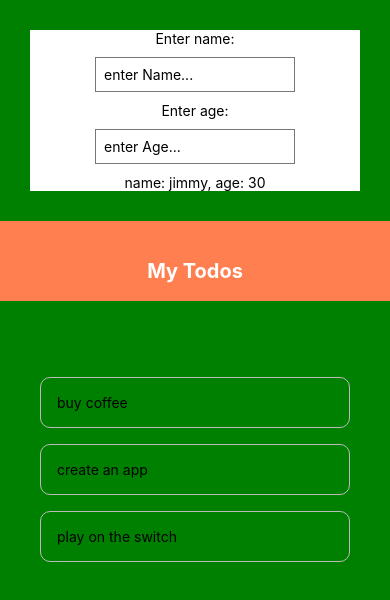
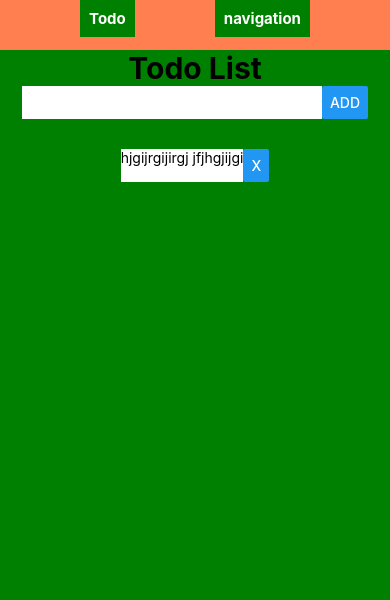
Before and after one commit to jimmy0705/react-native-practice-project-1, a React Native app: screen / in a window 390 px wide. Shown: the top 600 px of the page. Built offline with nearby package versions, Linux system fonts and the light colour scheme.

Commit message:
todo basic sceleton domne

```diff
--- a/App.js
+++ b/App.js
@@ -7,98 +7,26 @@
  */
 
 import React,{useState} from 'react';
-import { Button, StyleSheet, Text, View ,TextInput,FlatList} from 'react-native';
+import { Button, StyleSheet, Text, View ,TextInput} from 'react-native';
 
-import FixedDimensionsBasics from './src/StylePrctc'
-import Btn from './src/Btn'
-import Scroll from './src/ScrlView'
-import Header from './src/Header'
-import TodoItem from './src/TodoItem'
+// import FixedDimensionsBasics from './src/StylePrctc'
+// // import Btn from './src/Btn'
+// // import Scroll from './src/ScrlView'
+  import Header from './src/Header'
+  import TodoItem from './src/TodoItem'
 
 export default function App() {
 
-  const [name , setName] = useState("jimmy")
-  const [show , setShow] = useState(false)
-  const [age, setAge] = useState('30');
 
-  // const people=[
-  //   { name: 'shaun', id: '1' },
-  //   { name: 'yoshi', id: '2' },
-  //   { name: 'mario', id: '3' },
-  //   { name: 'luigi', id: '4' },
-  //   { name: 'peach', id: '5' },
-  //   { name: 'toad', id: '6' },
-  //   { name: 'bowser', id: '7' },
-  //   { name: 'bowser', id: '8' },
-  // ]
-
-  const [todos, setTodos] = useState([
-    { text: 'buy coffee', key: '1' },
-    { text: 'create an app', key: '2' },
-    { text: 'play on the switch', key: '3' }
-  ]);
-
-
-  const pressHandler = (key) => {
-    setTodos(prevTodos => {
-      return prevTodos.filter(todo => todo.key != key);
-    });
-  };
-
-  function clickHandler(){
-    setName("Juned")
-  }
-
-  function showHandler(){
-    setShow(!show)
-  }
 
 
   return (
     <View style={styles.mainContainer}>
+      <Header/>
     <View style={styles.container}>
-       {/* <Button title="show/hide fixed height" onPress={showHandler}/>
-     {show ?  <FixedDimensionsBasics/> : <Text></Text>}
-  <Text style={{color:"black",fontSize:30,marginTop:20}}>my name is {name}</Text>
-      <Btn setName={setName}/>
-      <Button title="update state" onPress={clickHandler}/> */}
+     <TodoItem/>
 
-      <Text>Enter name:</Text>
-      <TextInput
-        placeholder='enter Name...'
-        style={styles.input}
-        onChangeText={(value) => setName(value)} />
-
-      <Text>Enter age:</Text>
-      <TextInput
-        placeholder='enter Age...'
-        style={styles.input}
-        onChangeText={(value) => setAge(value)} />
-
-      <Text style={styles.result}>name: {name}, age: {age}</Text>
-
-
-
-    </View>
-    {/* scroll view practice */}
-    {/* <Scroll people={people}/> */}
-
-
-
-{/* todo list fgoesfrom here */}
-
-<Header />
-      <View style={styles.content}>
-        {/* add todo form */}
-        <View style={styles.list}>
-          <FlatList
-            data={todos}
-            renderItem={({ item }) => (
-              <TodoItem item={item} pressHandler={pressHandler} />
-            )}
-          />
-        </View>
-      </View>
+  </View>
 
 </View>
   );
@@ -107,42 +35,19 @@ export default function App() {
 const styles = StyleSheet.create({
   mainContainer:{
     flex:1,
-    backgroundColor:"green"
+    backgroundColor:"green",
+   // flexDirection:"row"
   },
   container: {
-    display:"flex",
-    justifyContent:"center",
-    alignItems:"center",
+    // display:"flex",
+    // justifyContent:"center",
+    // alignItems:"center",
 
-    backgroundColor: '#fff',
-    margin: 30
+    // backgroundColor: '#fff',
+    // margin: 30
 
 
 
   },
-  content: {
-    padding: 40,
-  },
-  list: {
-    marginTop: 20,
-  },
-  bigBlue: {
-    color: 'blue',
-    fontWeight: 'bold',
-    fontSize: 30,
-  },
-   input: {
-    borderWidth: 1,
-    borderColor: '#777',
-    padding: 8,
-    margin: 10,
-    width: 200,
-  },
-  item: {
-    flex: 1,
-    marginTop: 24,
-    padding: 30,
-    backgroundColor: 'pink',
-    fontSize: 24,
-  },
+
 });
--- /dev/null
+++ b/src/CreateTodo.js
@@ -0,0 +1,43 @@
+
+import React,{useState} from 'react';
+import { Button, StyleSheet, Text, View ,TextInput} from 'react-native';
+
+
+
+export default function CreatTodo() {
+
+    const [text, setText] = useState('');
+
+    function  onPressButton() {
+        alert('You tapped the  Add button!')
+      }
+
+
+  return (
+    <View style={styles.inputContainer}>
+        <TextInput style={styles.input} ></TextInput>
+        <Button
+            onPress={onPressButton}
+            title="Add"
+          />
+
+</View>
+  );
+}
+
+const styles = StyleSheet.create({
+  inputContainer:{
+    display:"flex",
+    flexDirection:"row",
+    justifyContent:"center",
+
+  },
+  input:{
+    backgroundColor:"white",
+    paddingLeft:20,
+    paddingRight:20,
+    width:300,
+  }
+
+
+});
--- a/src/Header.js
+++ b/src/Header.js
@@ -1,24 +1,37 @@
 import React from 'react';
-import { View, Text, StyleSheet } from 'react-native';
+import { View, Text, StyleSheet,TouchableOpacity } from 'react-native';
 
 export default function Header() {
   return (
     <View style={styles.header}>
-      <Text style={styles.title}>My Todos</Text>
+      <TouchableOpacity>
+      <Text style={styles.title}>Todo</Text>
+      </TouchableOpacity>
+
+      <TouchableOpacity>
+      <Text style={styles.title}>navigation</Text>
+      </TouchableOpacity>
+
+
     </View>
   );
 }
 
 const styles = StyleSheet.create({
   header: {
-    height: 80,
-    paddingTop: 38,
+    display:"flex",
+    height: 50,
     backgroundColor: 'coral',
+    flexDirection:"row",
+    justifyContent:"space-evenly"
   },
   title: {
-    textAlign: 'center',
+
     color: '#fff',
-    fontSize: 20,
+    fontSize: 15,
     fontWeight: 'bold',
+    padding:9,
+    backgroundColor:"green",
+
   }
 });
--- /dev/null
+++ b/src/Todo.js
@@ -0,0 +1,46 @@
+
+import React,{useState} from 'react';
+import { Button, StyleSheet, Text, View} from 'react-native';
+
+
+
+export default function Todo() {
+
+
+
+    function  onPressDelete() {
+        alert('You tapped the  delete button!')
+      }
+
+
+  return (
+    <View style={styles.todoContainer}>
+        <Text style={styles.todo} >hjgijrgijirgj jfjhgjijgi</Text>
+        <Button
+            style={styles.del}
+            onPress={onPressDelete}
+            title="X"
+          />
+
+</View>
+  );
+}
+
+const styles = StyleSheet.create({
+  todoContainer:{
+    display:"flex",
+    flexDirection:"row",
+    justifyContent:"center",
+
+  },
+  todo:{
+    backgroundColor:"white",
+
+
+  },
+  del:{
+      marginLeft:6,
+  }
+
+
+});
--- a/src/TodoItem.js
+++ b/src/TodoItem.js
@@ -1,13 +1,25 @@
 import React from 'react'
-import {StyleSheet, TouchableOpacity, Text} from 'react-native';
+import {StyleSheet, TouchableOpacity, Text,View} from 'react-native';
 
-export default function TodoItem({ pressHandler, item }) {
+import CreateTodo from './CreateTodo'
+import Todo from './Todo'
 
-    console.log(item.key)
+export default function TodoItem() {
+
+
   return (
-    <TouchableOpacity onPress={() => pressHandler(item.key)}>
-      <Text style={styles.item}>{item.text}</Text>
-    </TouchableOpacity>
+    // <TouchableOpacity onPress={() => pressHandler(item.key)}>
+    //   <Text style={styles.item}>{item.text}</Text>
+    // </TouchableOpacity>
+    <View>
+        <Text style={styles.heading}>Todo List</Text>
+
+        <CreateTodo/>
+      <View style={{marginTop:30}}></View>
+        <Todo/>
+
+    </View>
+
   )
 }
 
@@ -20,5 +32,12 @@ const styles = StyleSheet.create({
 
     borderRadius: 1,
     borderRadius: 10,
+  },
+  heading:{
+    color:"black",
+    fontSize:30,
+    textAlign:"center",
+    fontWeight:"bold"
+
   }
 });
```
